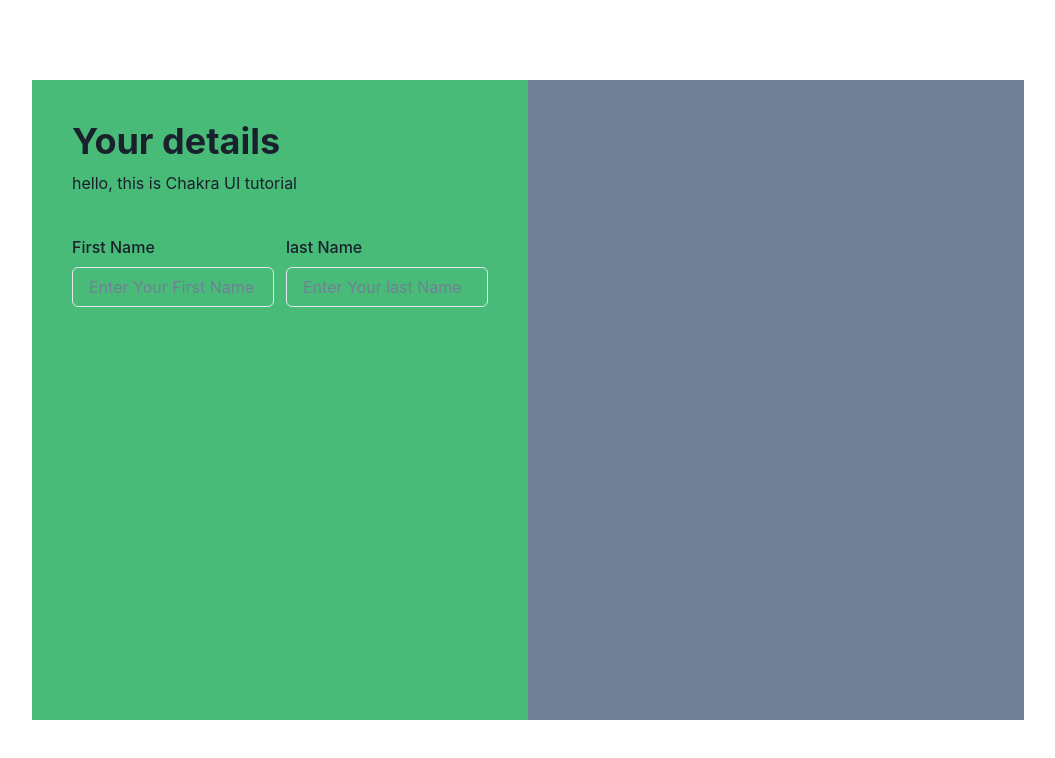
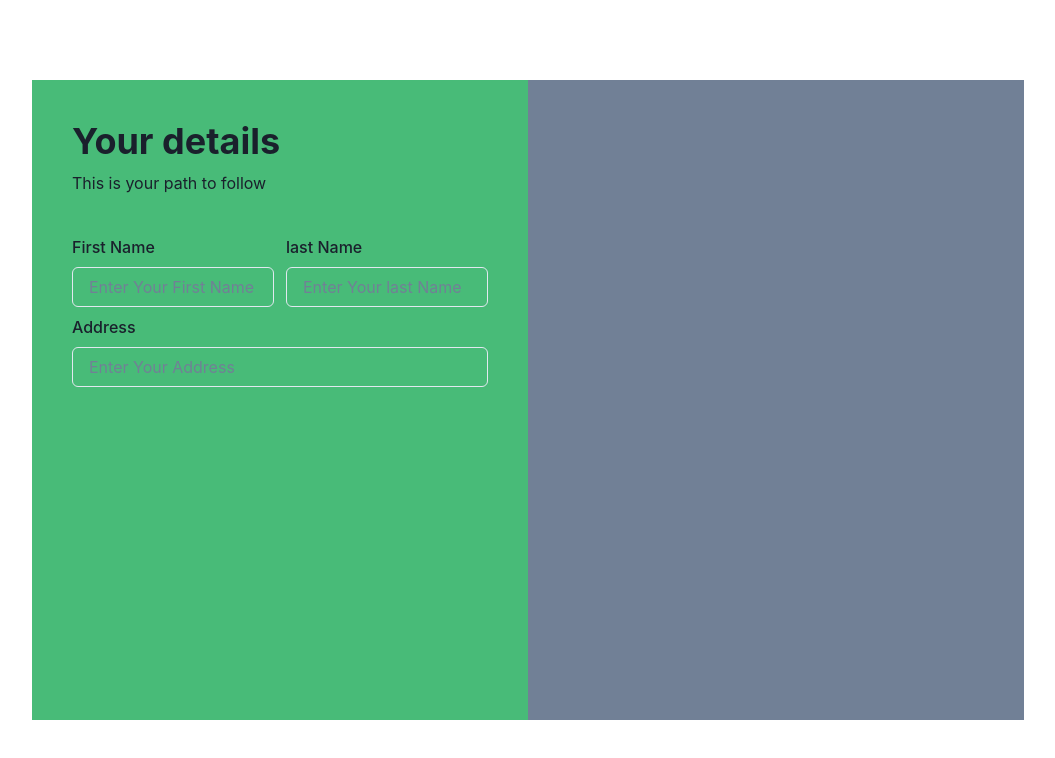
Before and after one commit to ravidhwn01/Chakra-UI, a React (Create React App) app in the folder chakra/: page / in a window 1280 px wide. Shown: the top 758 px of the page, without its empty margins (112-1167 px from the left). Built offline with nearby package versions, Linux system fonts and the light colour scheme.

Commit message:
grid component

```diff
--- a/chakra/src/App.js
+++ b/chakra/src/App.js
@@ -24,7 +24,7 @@ function App() {
         >
           <VStack align={"flex-start"} spacing={2}>
             <Heading>Your details</Heading>
-            <Text>hello, this is Chakra UI tutorial</Text>
+            <Text>This is your path to follow</Text>
           </VStack>
           <SimpleGrid columns={2} columnGap={3} rowGap={2}>
             <GridItem colSpan={1}>
@@ -37,6 +37,12 @@ function App() {
               <FormControl>
                 <FormLabel>last Name</FormLabel>
                 <Input placeholder="Enter Your last Name" />
+              </FormControl>
+            </GridItem>
+            <GridItem colSpan={2}>
+              <FormControl>
+                <FormLabel>Address</FormLabel>
+                <Input placeholder="Enter Your Address" />
               </FormControl>
             </GridItem>
           </SimpleGrid>
```
